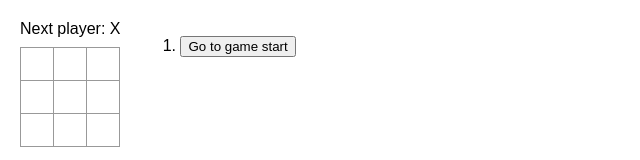
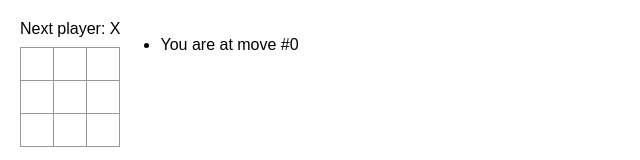
Before and after one commit to jamiemorgan14/tic-tac-toe, a React (Create React App) app: page / in a window 1280 px wide. Shown: the top 160 px of the page, without its empty margins (0-640 px from the left). Built offline with nearby package versions, Linux system fonts and the light colour scheme.

Commit message:
show current move and erase move list on restart

```diff
--- a/src/App.js
+++ b/src/App.js
@@ -14,6 +14,9 @@ export default function Game() {
   }
 
   function jumpTo(nextMove) {
+    if (nextMove === 0) {
+      setHistory([Array(9).fill(null)])
+    }
     setCurrentMove(nextMove);
   }
 
@@ -24,11 +27,18 @@ export default function Game() {
     } else {
       description = 'Go to game start'
     }
-    return (
-      <li key={move}>
-        <button onClick={() => jumpTo(move)}>{description}</button>
-      </li>
-    )
+
+    if (move === currentMove) {
+      return (
+        <li key={'current-move'}>{calculateWinner(squares) ? 'Game Over' : `You are at move #${move}`}</li>
+      )
+    } else {
+      return (
+        <li key={move}>
+          <button onClick={() => jumpTo(move)}>{description}</button>
+        </li>
+      )
+    }
   });
 
   return (
@@ -37,7 +47,7 @@ export default function Game() {
         <Board xIsNext={xIsNext} squares={currentSquares} onPlay={handlePlay} />
       </div>
       <div className='game-info'>
-        <ol>{moves}</ol>
+        <ul>{moves}</ul>
       </div>
     </div>
   )
```
